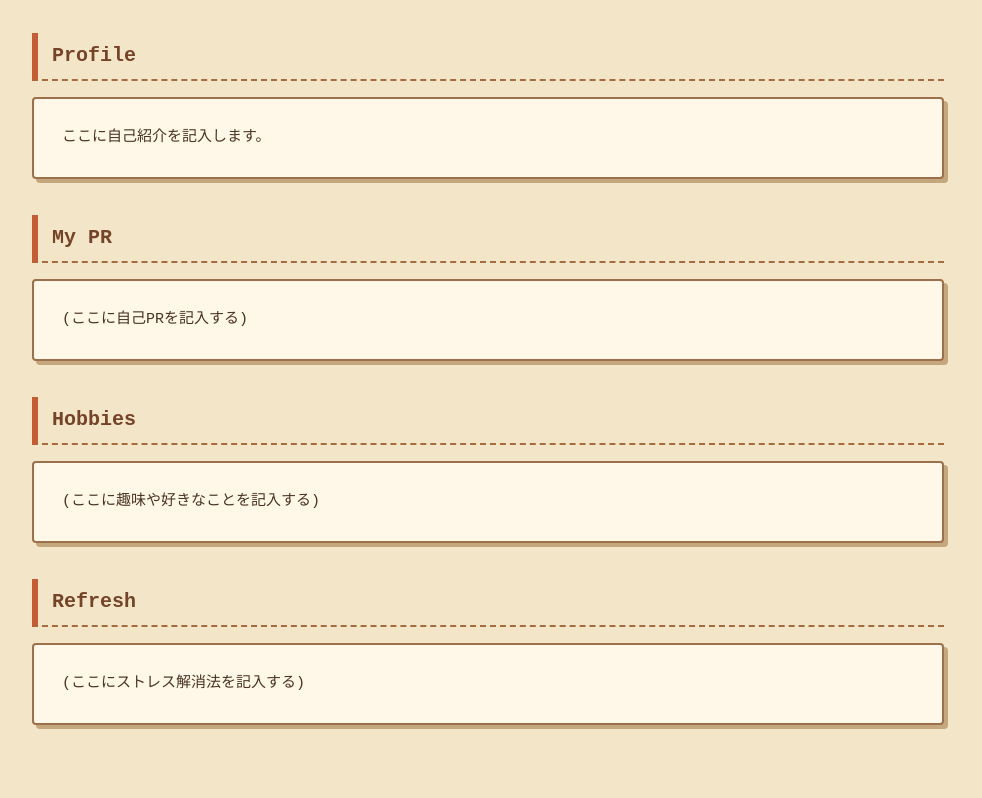
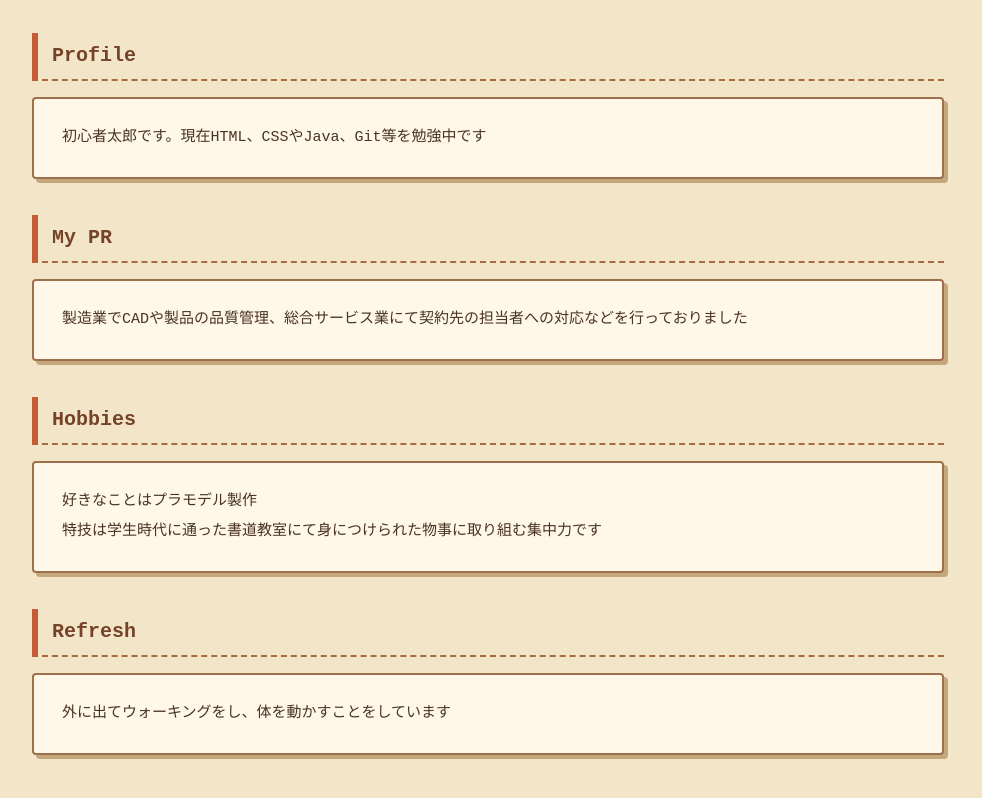
Before and after one commit to 1616323shin-netizen/1616323shin-netizen.github.io, a plain HTML site: page aboutme.html in a window 1280 px wide. Shown: the part 300-1098 px from the top of the page, without its empty margins (152-1134 px from the left). Drawn offline with Linux system fonts and the light colour scheme.

Commit message:
feat: aboutme.htmlの更新

```diff
--- a/aboutme.html
+++ b/aboutme.html
@@ -15,19 +15,20 @@
 <main>
 	<section>
 		<h2>Profile</h2>
-		<p>ここに自己紹介を記入します。</p>
+		<p>初心者太郎です。現在HTML、CSSやJava、Git等を勉強中です</p>
 	</section>
 	<section>
 		<h2>My PR</h2>
-		<p>(ここに自己PRを記入する)</p>
+		<p>製造業でCADや製品の品質管理、総合サービス業にて契約先の担当者への対応などを行っておりました</p>
 	</section>
 	<section>
 		<h2>Hobbies</h2>
-		<p>(ここに趣味や好きなことを記入する)</p>
+		<p>好きなことはプラモデル製作<br>
+			特技は学生時代に通った書道教室にて身につけられた物事に取り組む集中力です</p>
 	</section>
 	<section>
 		<h2>Refresh</h2>
-		<p>(ここにストレス解消法を記入する)</p>
+		<p>外に出てウォーキングをし、体を動かすことをしています</p>
 	</section>
 </main>
 </body>
```
